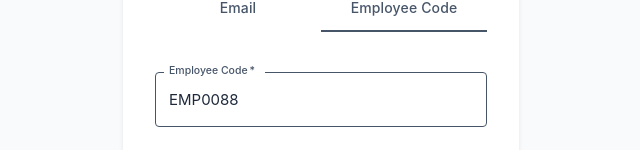
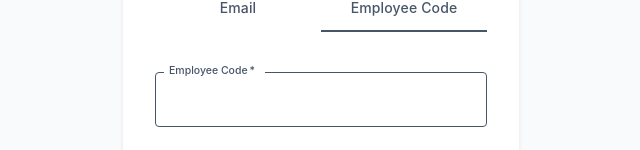
Before and after one commit to RaeesHaider572/ERP-Frontend, a React (Create React App) app: page /login in a window 1280 px wide. Shown: the part 284-434 px from the top of the page, without its empty margins (319-959 px from the left). Built offline with nearby package versions, Linux system fonts and the light colour scheme.

Commit message:
login update

```diff
--- a/src/pages/Login.jsx
+++ b/src/pages/Login.jsx
@@ -16,9 +16,9 @@ import { useNavigate } from "react-router-dom";
 import { loginWithEmployeeCode } from "../services/authService";
 
 const Login = () => {
-    const [loginMethod, setLoginMethod] = useState(1); // Default to Employee Code
+    const [loginMethod, setLoginMethod] = useState(1);
     const [email, setEmail] = useState("");
-    const [employeeCode, setEmployeeCode] = useState("EMP0088");
+    const [employeeCode, setEmployeeCode] = useState("");
     const [password, setPassword] = useState("");
     const [error, setError] = useState("");
     const [loading, setLoading] = useState(false);
@@ -31,8 +31,6 @@ const Login = () => {
         setLoading(true);
 
         try {
-            let result;
-
             if (loginMethod === 0) {
                 // Email login
                 if (!email || !password) {
@@ -40,37 +38,39 @@ const Login = () => {
                     setLoading(false);
                     return;
                 }
-                result = await login(email, password);
+                const result = await login(email, password);
+                setLoading(false);
+                if (result.success) {
+                    navigate("/dashboard");
                 } else {
+                    setError(result.message || "Login failed");
+                }
+                return;
+            }
+
             // Employee code login
             if (!employeeCode || !password) {
                 setError("Please fill in all fields");
                 setLoading(false);
                 return;
             }
-                // Use the employee code login function
+
             const response = await loginWithEmployeeCode(employeeCode, password);
+            console.log("Login response:", response);
+
             if (response.status === "success") {
-                    // Update auth context with user data
+                // User data is already stored in localStorage by authService
+                // Force auth context to reload
                 const userData = response.data.user;
-                    // The auth context will pick up the user from localStorage
-                    // Force a refresh of the auth state
-                    window.location.reload();
+                console.log("✅ Login successful! User:", userData);
+
+                // The AuthContext will pick up the user from localStorage
+                // Just navigate to dashboard
+                setLoading(false);
                 navigate("/dashboard");
-                    setLoading(false);
-                    return;
             } else {
                 setError(response.message || "Login failed");
                 setLoading(false);
-                    return;
-                }
-            }
-
-            setLoading(false);
-            if (result?.success) {
-                navigate("/dashboard");
-            } else {
-                setError(result?.message || "Login failed. Please try again.");
             }
         } catch (err) {
             console.error("Login error:", err);
@@ -159,7 +159,7 @@ const Login = () => {
                                 value={employeeCode}
                                 onChange={(e) => setEmployeeCode(e.target.value.toUpperCase())}
                                 disabled={loading}
-                                placeholder="e.g., EMP0001"
+                                placeholder="e.g., EMP0088"
                             />
                         )}
 
```
Lines whose indentation alone changed are shown as unchanged.
